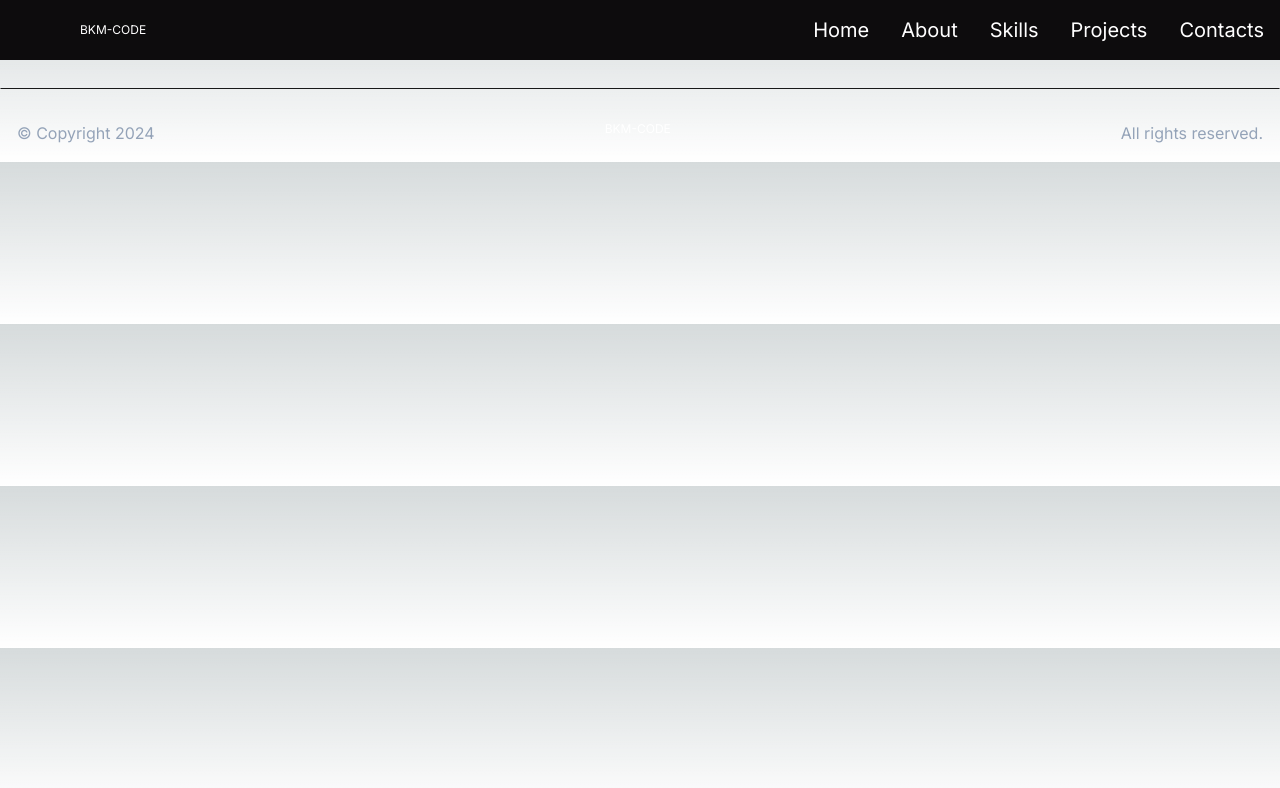
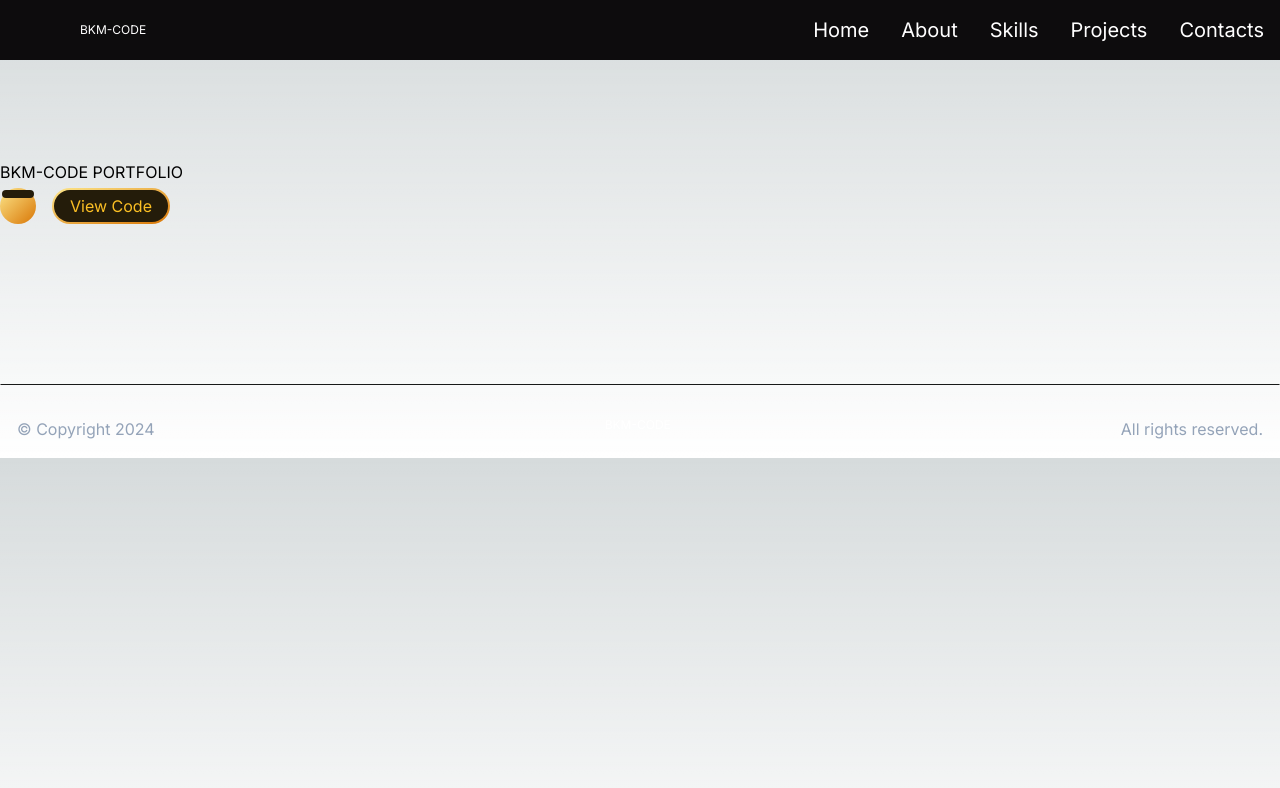
Before and after one commit to bridgitkanini/bridgitkanini-portfolio, a Next.js app: page /singleproject in a window 1280 px wide. Shown: the top 788 px of the page. Built offline with nearby package versions, Linux system fonts and the light colour scheme.

Commit message:
Single project page layout

```diff
--- a/src/app/components/AllProjects.jsx
+++ b/src/app/components/AllProjects.jsx
@@ -2,7 +2,7 @@ import React from "react";
 
 const AllProjects = () => {
   return (
-    <div id="allprojects">
+    <div id="allprojects" className="my-40">
       <div>
         <div>Image1</div>
         <div>
--- a/src/app/components/SingleProject.jsx
+++ b/src/app/components/SingleProject.jsx
@@ -1,7 +1,45 @@
 import React from "react";
+import ProjectCard from "./ProjectCard";
+import Link from "next/link";
 
 const SingleProject = () => {
-  return <div id="singleproject">SingleProject</div>;
+  return (
+    <div id="singleproject" className="my-40">
+      <h3>BKM-CODE PORTFOLIO</h3>
+      <h1>
+        {/* Project {id} {title} */}
+      </h1>
+      {/* <ProjectCard
+        key={project.id}
+        title={project.title}
+        description={project.description2}
+        imgUrl={project.image}
+        gitUrl={project.gitUrl}
+        previewUrl={project.previewUrl}
+        techStack={project.techStack} // Pass tech stack data here
+      /> */}
+      <div className="flex flex-row gap-4">
+        <Link
+          href=""
+          target="_blank"
+          className="mt-1 px-1 inline-block py-1 rounded-full bg-gradient-to-br from-amber-200 to-amber-600 hover:bg-amber-500 text-amber-400"
+        >
+          <span className="block bg-[#241c0a] hover:tracking-widest transition-all ease-in-out duration-1000 rounded-full px-4 py-1 -mx-0.5 -my-0.5">
+            {/* Go to {title} */}
+          </span>
+        </Link>
+        <Link
+          href=""
+          target="_blank"
+          className="mt-1 px-1 inline-block py-1 rounded-full bg-gradient-to-br from-amber-200 to-amber-600 hover:bg-amber-500 text-amber-400"
+        >
+          <span className="block bg-[#241c0a] hover:tracking-widest transition-all ease-in-out duration-1000 rounded-full px-4 py-1 -mx-0.5 -my-0.5">
+            View Code
+          </span>
+        </Link>
+      </div>
+    </div>
+  );
 };
 
 export default SingleProject;
```
